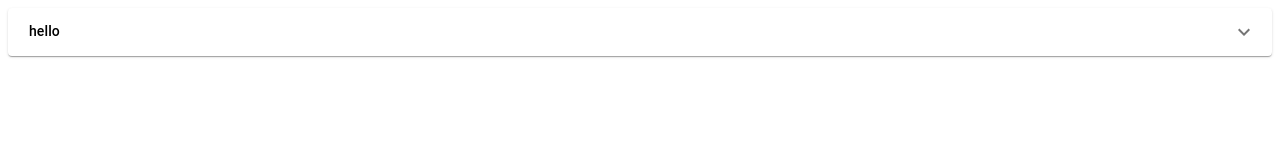
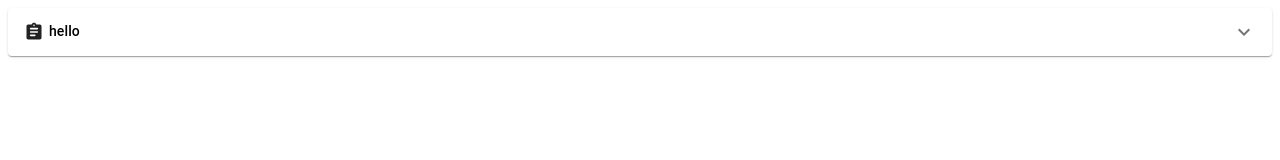
Before and after one commit to bert-bae/geckos, a React (Create React App) app in the folder packages/client/: page / in a window 1280 px wide. Shown: the top 160 px of the page. Built offline with nearby package versions, Linux system fonts and the light colour scheme.

Commit message:
GEC-32 add link click event fn to props of accordion summary

```diff
--- a/packages/client/src/App.tsx
+++ b/packages/client/src/App.tsx
@@ -1,9 +1,5 @@
 import React from "react";
-import {
-  AccordionTask,
-  AccordionTaskSummary,
-  AccordionTaskDetail,
-} from "./shared-components/accordion";
+import { AccordionTask } from "./components/accordion-task";
 
 function App() {
   return (
@@ -11,6 +7,7 @@ function App() {
       <AccordionTask
         TaskSummaryProps={{
           title: "hello",
+          taskType: "Task",
           link: "https://www.google.ca",
         }}
       />
--- a/packages/client/src/shared-components/accordion/accordion-task-summary.tsx
+++ b/packages/client/src/components/accordion-task/accordion-task-summary.tsx
@@ -4,13 +4,17 @@ import Box from "@material-ui/core/Box";
 import AccordionSummary from "@material-ui/core/AccordionSummary";
 import Typography from "@material-ui/core/Typography";
 import ExpandMoreIcon from "@material-ui/icons/ExpandMore";
+import AssignmentRoundedIcon from "@material-ui/icons/AssignmentRounded";
+import BugReportRoundedIcon from "@material-ui/icons/BugReportRounded";
+import ListAltRoundedIcon from "@material-ui/icons/ListAltRounded";
 
 const Root = AccordionSummary;
 
 export interface ExtendedAccordionSummaryProps {
+  taskType: "Task" | "Epic" | "Bug";
   title: string;
   link?: string;
-  taskIcon?: React.ReactNode;
+  onLinkClick?: () => void;
 }
 
 export type AccordionSummaryProps = Omit<
@@ -21,6 +25,7 @@ export type AccordionSummaryProps = Omit<
 
 const useStyles = makeStyles({
   summaryLink: {
+    marginLeft: "5px",
     textDecoration: "none",
     "&:hover": {
       textDecoration: "underline",
@@ -30,25 +35,41 @@ const useStyles = makeStyles({
   },
 });
 
+const taskIcons = {
+  Task: <AssignmentRoundedIcon fontSize="small" />,
+  Epic: <ListAltRoundedIcon fontSize="small" />,
+  Bug: <BugReportRoundedIcon fontSize="small" />,
+};
+
 const AccordionContainer = React.forwardRef<
   React.ElementRef<typeof Root>,
   AccordionSummaryProps
 >(function AccordionContainer(props, ref) {
-  const { title, link, taskIcon, ...materialProps } = props;
+  const { title, link, taskType, onLinkClick, ...materialProps } = props;
   const classes = useStyles();
 
-  const onLinkClick = (e: React.MouseEvent<HTMLAnchorElement>) => {
+  const handleLinkClick = (e: React.MouseEvent<HTMLAnchorElement>) => {
     e.stopPropagation();
+    if (onLinkClick) {
+      e.preventDefault();
+      onLinkClick();
+    }
   };
 
   return (
     <Root ref={ref} expandIcon={<ExpandMoreIcon />} {...materialProps}>
-      <Box marginRight="5px">{taskIcon}</Box>
-      <a className={classes.summaryLink} href={link} onClick={onLinkClick}>
-        <Typography component="p" variant="subtitle2">
-          {title}
-        </Typography>
-      </a>
+      <Box display="flex" alignItems="center">
+        {taskType ? taskIcons[taskType] : null}
+        <a
+          className={classes.summaryLink}
+          href={link}
+          onClick={handleLinkClick}
+        >
+          <Typography component="p" variant="subtitle2">
+            {title}
+          </Typography>
+        </a>
+      </Box>
     </Root>
   );
 });
--- /dev/null
+++ b/packages/client/src/components/accordion-task/index.tsx
@@ -0,0 +1 @@
+export { default as AccordionTask } from "./accordion-task";
--- a/packages/client/src/shared-components/accordion/index.tsx
+++ /dev/null
@@ -1,3 +0,0 @@
-export { default as AccordionTask } from "./accordion-task";
-export { default as AccordionTaskSummary } from "./accordion-task-summary";
-export { default as AccordionTaskDetail } from "./accordion-task-detail";
```
Also changed, not shown: packages/client/src/components/accordion-task/accordion-task-detail.tsx (renamed from packages/client/src/shared-components/accordion/accordion-task-detail.tsx), packages/client/src/components/accordion-task/accordion-task.tsx (renamed from packages/client/src/shared-components/accordion/accordion-task.tsx).
